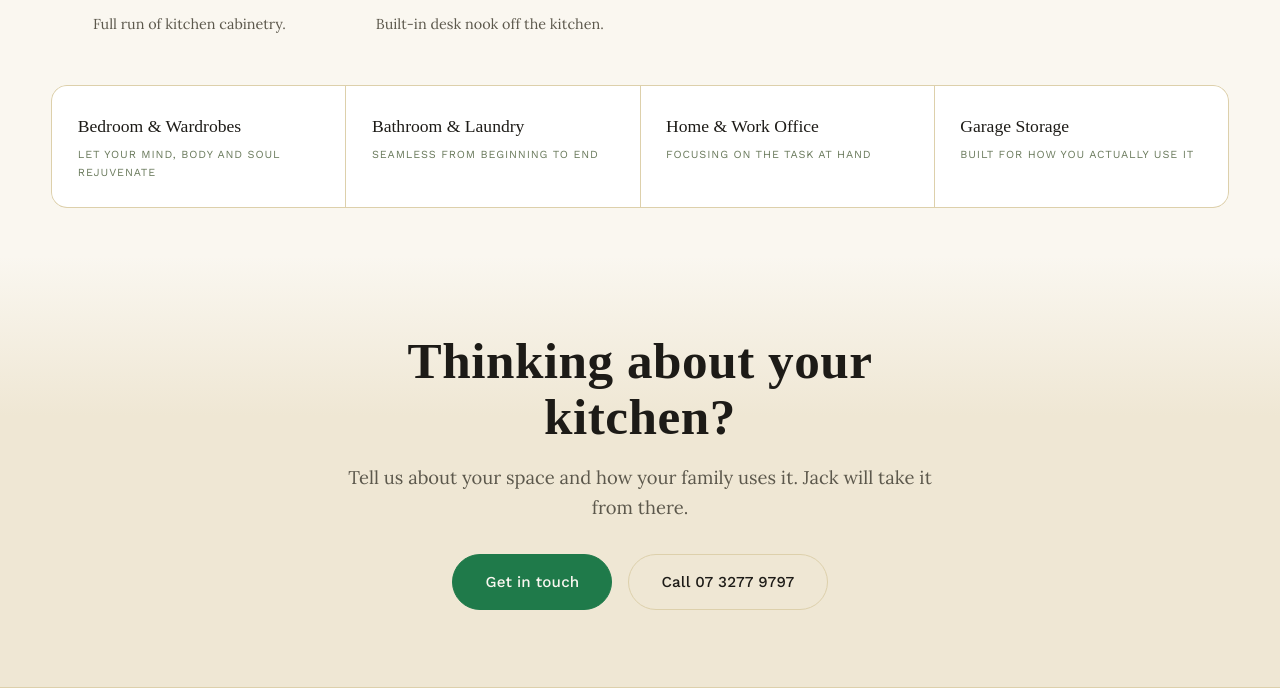
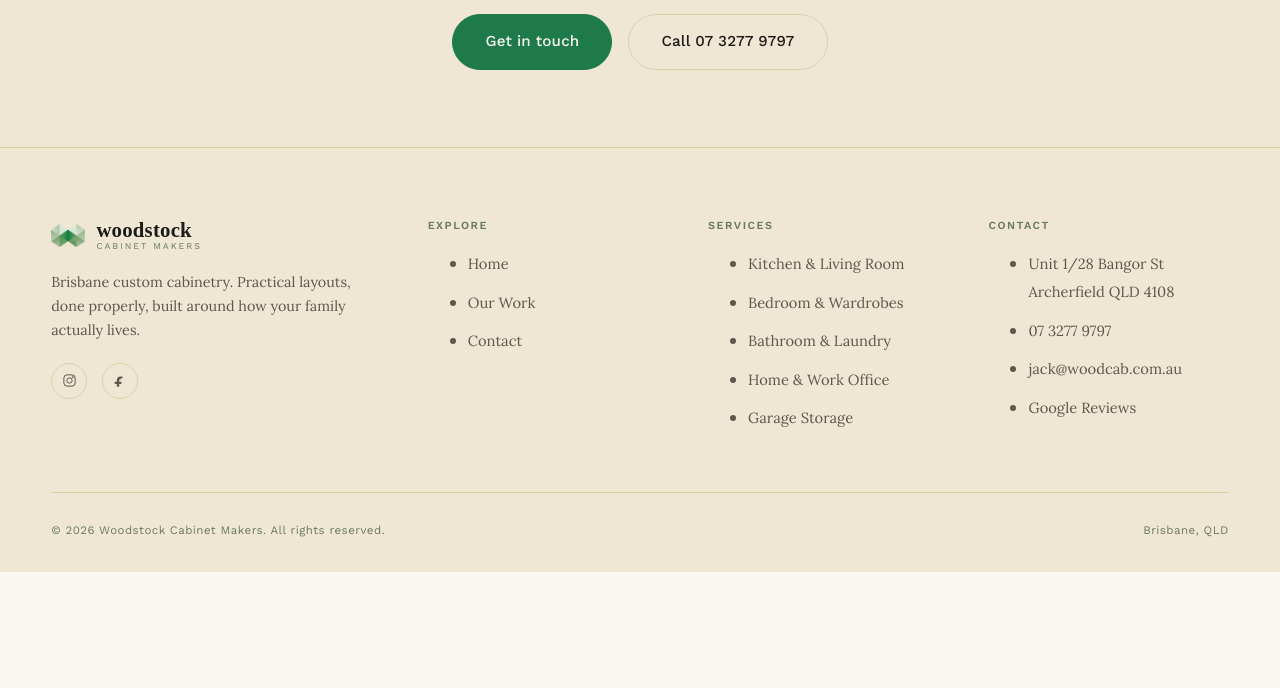
Before and after one commit to mostofanayem/Woodstock-cabinetmakers-website, a PHP site: page /services/kitchen-and-living-room.html in a window 1280 px wide. Shown: the part 3764-4452 px from the top of the page. After the commit the page ends 4336 px from the top, so only its background shows below. Run offline with PHP 8.4, Linux system fonts and the light colour scheme; some web fonts are replaced.

Commit message:
Clean up service pages: drop redundant project-cards/nav-grid, center headers
- Removed the "related projects" fitted-card row and the "other
  services" nav grid from all 5 service pages: the Kitchen & Living
  Room gallery already covers those projects directly, and the hub
  page at services/index.html already covers cross-navigation between
  categories, so both were redundant here. Where a page also had a
  testimonial blockquote or "coming soon" note in that section (
  bathroom-and-laundry, home-and-work-office, garage-storage), that
  content is kept.
- Removed the now-fully-unused .fitted-grid/.fitted-card and
  .service-nav-grid CSS (zero remaining HTML references).
- Centered the page-header (breadcrumb, title, lede) on all 6 service
  pages via a new .page-header--center modifier, rather than changing
  .page-header globally — project pages and 404 keep their existing
  left-aligned header.
- Kitchen & Living Room's cta-band heading updated to "Thinking about
  renovating your kitchen or living room?"

Co-Authored-By: Claude Sonnet 5 <noreply@anthropic.com>
Claude-Session: https://claude.ai/code/session_01N9CRESQwL9QJotFnvXfHQ1

```diff
--- a/404.html
+++ b/404.html
@@ -10,7 +10,7 @@
 <link rel="preconnect" href="https://fonts.googleapis.com">
 <link rel="preconnect" href="https://fonts.gstatic.com" crossorigin>
 <link href="https://fonts.googleapis.com/css2?family=Italiana&family=Lora:ital,wght@0,400..700;1,400..700&family=Work+Sans:wght@400;500;600;700&display=swap" rel="stylesheet">
-<link rel="stylesheet" href="assets/css/style.css?v=20261117">
+<link rel="stylesheet" href="assets/css/style.css?v=20261118">
 </head>
 <body>
 <header class="site-nav">
--- a/assets/css/style.css
+++ b/assets/css/style.css
@@ -738,6 +738,14 @@ a:hover > .img-frame::after, .project-card:hover .img-frame::after { opacity: 1;
 .breadcrumbs a:hover { color: var(--woodstock-green); }
 .breadcrumbs span { color: var(--hairline); }
 
+/* Service pages specifically — centered header, per request. */
+.page-header--center { text-align: center; }
+.page-header--center .breadcrumbs { justify-content: center; }
+.page-header--center h1 { margin-inline: auto; }
+.page-header--center .lede { margin-inline: auto; }
+.breadcrumbs a:hover { color: var(--woodstock-green); }
+.breadcrumbs span { color: var(--hairline); }
+
 .service-grid { display: grid; grid-template-columns: repeat(auto-fill, minmax(280px, 1fr)); gap: 2rem; }
 .service-card {
   background: var(--panel);
@@ -749,12 +757,6 @@ a:hover > .img-frame::after, .project-card:hover .img-frame::after { opacity: 1;
 .service-card h3 { font-size: 1.3rem; }
 .service-card p { font-size: 0.94rem; color: var(--ink-dim); }
 .service-card .project-card__link { margin-top: auto; opacity: 1; transform: none; }
-
-.service-nav-grid { display: grid; grid-template-columns: repeat(auto-fit, minmax(220px, 1fr)); gap: 1px; background: var(--hairline); border: 1px solid var(--hairline); border-radius: var(--radius); overflow: hidden; margin-top: 3rem; }
-.service-nav-grid a { background: var(--panel); padding: 1.6rem; display: flex; flex-direction: column; gap: 0.3rem; transition: background 0.25s var(--ease); }
-.service-nav-grid a:hover { background: rgba(31,122,74,0.06); }
-.service-nav-grid a strong { font-family: var(--font-display); font-size: 1.1rem; color: var(--ink); font-weight: 400; }
-.service-nav-grid a span { font-family: var(--font-label); font-size: 0.68rem; letter-spacing: 0.08em; text-transform: uppercase; color: var(--label); }
 
 /* Services hub — a full-width vertical list of individual cards, not a grid. */
 .service-list { display: flex; flex-direction: column; gap: 1rem; }
@@ -789,13 +791,6 @@ a:hover > .img-frame::after, .project-card:hover .img-frame::after { opacity: 1;
   .service-list__item { padding: 1.5rem; }
 }
 
-.fitted-grid { display: grid; grid-template-columns: repeat(auto-fill, minmax(260px, 1fr)); gap: 1.75rem; }
-.fitted-card { display: block; transition: transform 0.3s var(--ease); }
-.fitted-card:hover { transform: translateY(-5px); }
-.fitted-card .img-frame { aspect-ratio: 4 / 5; margin-bottom: 0.9rem; box-shadow: var(--shadow-sm); transition: box-shadow 0.3s var(--ease); }
-.fitted-card:hover .img-frame { box-shadow: var(--shadow-md); }
-.fitted-card h4 { font-size: 1.05rem; margin-bottom: 0.3rem; }
-.fitted-card .project-card__link { margin-top: 0.5rem; opacity: 1; transform: none; }
 .fitted-note { color: var(--label); font-family: var(--font-label); font-size: 0.78rem; letter-spacing: 0.04em; text-align: center; padding: 2.5rem 0; border: 1px dashed var(--hairline); border-radius: var(--radius); }
 
 .two-col { display: grid; grid-template-columns: 1.1fr 0.9fr; gap: clamp(2rem, 5vw, 4rem); align-items: start; }
--- a/index.html
+++ b/index.html
@@ -18,7 +18,7 @@
 <link rel="preconnect" href="https://fonts.googleapis.com">
 <link rel="preconnect" href="https://fonts.gstatic.com" crossorigin>
 <link href="https://fonts.googleapis.com/css2?family=Italiana&family=Lora:ital,wght@0,400..700;1,400..700&family=Work+Sans:wght@400;500;600;700&display=swap" rel="stylesheet">
-<link rel="stylesheet" href="assets/css/style.css?v=20261117">
+<link rel="stylesheet" href="assets/css/style.css?v=20261118">
 <script type="application/ld+json">
 {
   "@context": "https://schema.org",
@@ -350,7 +350,7 @@
   </div>
 </footer>
 
-<script src="assets/js/main.js?v=20261117"></script>
+<script src="assets/js/main.js?v=20261118"></script>
 <script>document.getElementById('year').textContent = new Date().getFullYear();</script>
 </body>
 </html>
--- a/projects/debbies-entertainment-kitchen-wardrobe.php
+++ b/projects/debbies-entertainment-kitchen-wardrobe.php
@@ -11,7 +11,7 @@
 <link rel="preconnect" href="https://fonts.googleapis.com">
 <link rel="preconnect" href="https://fonts.gstatic.com" crossorigin>
 <link href="https://fonts.googleapis.com/css2?family=Italiana&family=Lora:ital,wght@0,400..700;1,400..700&family=Work+Sans:wght@400;500;600;700&display=swap" rel="stylesheet">
-<link rel="stylesheet" href="../assets/css/style.css?v=20261117">
+<link rel="stylesheet" href="../assets/css/style.css?v=20261118">
 </head>
 <body>
 <a class="skip-link" href="#main">Skip to content</a>
@@ -131,7 +131,7 @@
   </div>
 </footer>
 
-<script src="../assets/js/main.js?v=20261117"></script>
+<script src="../assets/js/main.js?v=20261118"></script>
 <script>document.getElementById('year').textContent = new Date().getFullYear();</script>
 </body>
 </html>
--- a/projects/index.html
+++ b/projects/index.html
@@ -11,7 +11,7 @@
 <link rel="preconnect" href="https://fonts.googleapis.com">
 <link rel="preconnect" href="https://fonts.gstatic.com" crossorigin>
 <link href="https://fonts.googleapis.com/css2?family=Italiana&family=Lora:ital,wght@0,400..700;1,400..700&family=Work+Sans:wght@400;500;600;700&display=swap" rel="stylesheet">
-<link rel="stylesheet" href="../assets/css/style.css?v=20261117">
+<link rel="stylesheet" href="../assets/css/style.css?v=20261118">
 </head>
 <body>
 <a class="skip-link" href="#main">Skip to content</a>
@@ -175,7 +175,7 @@
   </div>
 </footer>
 
-<script src="../assets/js/main.js?v=20261117"></script>
+<script src="../assets/js/main.js?v=20261118"></script>
 <script>document.getElementById('year').textContent = new Date().getFullYear();</script>
 </body>
 </html>
--- a/projects/jennifers-queenslander-renovation.php
+++ b/projects/jennifers-queenslander-renovation.php
@@ -11,7 +11,7 @@
 <link rel="preconnect" href="https://fonts.googleapis.com">
 <link rel="preconnect" href="https://fonts.gstatic.com" crossorigin>
 <link href="https://fonts.googleapis.com/css2?family=Italiana&family=Lora:ital,wght@0,400..700;1,400..700&family=Work+Sans:wght@400;500;600;700&display=swap" rel="stylesheet">
-<link rel="stylesheet" href="../assets/css/style.css?v=20261117">
+<link rel="stylesheet" href="../assets/css/style.css?v=20261118">
 </head>
 <body>
 <a class="skip-link" href="#main">Skip to content</a>
@@ -131,7 +131,7 @@
   </div>
 </footer>
 
-<script src="../assets/js/main.js?v=20261117"></script>
+<script src="../assets/js/main.js?v=20261118"></script>
 <script>document.getElementById('year').textContent = new Date().getFullYear();</script>
 </body>
 </html>
--- a/projects/lisas-kitchen.php
+++ b/projects/lisas-kitchen.php
@@ -11,7 +11,7 @@
 <link rel="preconnect" href="https://fonts.googleapis.com">
 <link rel="preconnect" href="https://fonts.gstatic.com" crossorigin>
 <link href="https://fonts.googleapis.com/css2?family=Italiana&family=Lora:ital,wght@0,400..700;1,400..700&family=Work+Sans:wght@400;500;600;700&display=swap" rel="stylesheet">
-<link rel="stylesheet" href="../assets/css/style.css?v=20261117">
+<link rel="stylesheet" href="../assets/css/style.css?v=20261118">
 </head>
 <body>
 <a class="skip-link" href="#main">Skip to content</a>
@@ -131,7 +131,7 @@
   </div>
 </footer>
 
-<script src="../assets/js/main.js?v=20261117"></script>
+<script src="../assets/js/main.js?v=20261118"></script>
 <script>document.getElementById('year').textContent = new Date().getFullYear();</script>
 </body>
 </html>
--- a/projects/maries-fireplace-and-cabinetry.php
+++ b/projects/maries-fireplace-and-cabinetry.php
@@ -11,7 +11,7 @@
 <link rel="preconnect" href="https://fonts.googleapis.com">
 <link rel="preconnect" href="https://fonts.gstatic.com" crossorigin>
 <link href="https://fonts.googleapis.com/css2?family=Italiana&family=Lora:ital,wght@0,400..700;1,400..700&family=Work+Sans:wght@400;500;600;700&display=swap" rel="stylesheet">
-<link rel="stylesheet" href="../assets/css/style.css?v=20261117">
+<link rel="stylesheet" href="../assets/css/style.css?v=20261118">
 </head>
 <body>
 <a class="skip-link" href="#main">Skip to content</a>
@@ -131,7 +131,7 @@
   </div>
 </footer>
 
-<script src="../assets/js/main.js?v=20261117"></script>
+<script src="../assets/js/main.js?v=20261118"></script>
 <script>document.getElementById('year').textContent = new Date().getFullYear();</script>
 </body>
 </html>
--- a/services/index.html
+++ b/services/index.html
@@ -11,7 +11,7 @@
 <link rel="preconnect" href="https://fonts.googleapis.com">
 <link rel="preconnect" href="https://fonts.gstatic.com" crossorigin>
 <link href="https://fonts.googleapis.com/css2?family=Italiana&family=Lora:ital,wght@0,400..700;1,400..700&family=Work+Sans:wght@400;500;600;700&display=swap" rel="stylesheet">
-<link rel="stylesheet" href="../assets/css/style.css?v=20261117">
+<link rel="stylesheet" href="../assets/css/style.css?v=20261118">
 </head>
 <body>
 <a class="skip-link" href="#main">Skip to content</a>
@@ -55,7 +55,7 @@
 </header>
 
 <main id="main">
-  <div class="page-header wrap">
+  <div class="page-header page-header--center wrap">
     <p class="breadcrumbs"><a href="../index.html">Home</a><span>/</span>Services</p>
     <h1>Built around how you live, room by room.</h1>
   </div>
@@ -182,7 +182,7 @@
   </div>
 </footer>
 
-<script src="../assets/js/main.js?v=20261117"></script>
+<script src="../assets/js/main.js?v=20261118"></script>
 <script>document.getElementById('year').textContent = new Date().getFullYear();</script>
 </body>
 </html>
--- a/services/kitchen-and-living-room.html
+++ b/services/kitchen-and-living-room.html
@@ -11,7 +11,7 @@
 <link rel="preconnect" href="https://fonts.googleapis.com">
 <link rel="preconnect" href="https://fonts.gstatic.com" crossorigin>
 <link href="https://fonts.googleapis.com/css2?family=Italiana&family=Lora:ital,wght@0,400..700;1,400..700&family=Work+Sans:wght@400;500;600;700&display=swap" rel="stylesheet">
-<link rel="stylesheet" href="../assets/css/style.css?v=20261117">
+<link rel="stylesheet" href="../assets/css/style.css?v=20261118">
 </head>
 <body>
 <a class="skip-link" href="#main">Skip to content</a>
@@ -55,7 +55,7 @@
 </header>
 
 <main id="main">
-  <div class="page-header wrap">
+  <div class="page-header page-header--center wrap">
     <p class="breadcrumbs"><a href="../index.html">Home</a><span>/</span><a href="kitchen-and-living-room.html">Services</a><span>/</span>Kitchen &amp; Living Room</p>
     <h1>Loving on the heart of the home.</h1>
     <p class="lede">The kitchen is where the morning starts and the day quietly ends, the room every family ends up living in, whether it was designed for that or not. Every build starts the same way: a layout built around how your family actually cooks, stores and lives day to day, not what looks good in a photo.</p>
@@ -63,29 +63,6 @@
 
   <div class="section section--tight">
     <div class="wrap">
-      <div class="fitted-grid">
-        <a class="fitted-card" href="../projects/lisas-kitchen.php">
-          <div class="img-frame"><img src="../assets/img/photos/lisas-kitchen-main.jpg" alt="Lisa's kitchen" width="1200" height="1500"></div>
-          <h4>Lisa's Kitchen</h4>
-          <span class="project-card__link">More Details <svg viewBox="0 0 16 16" fill="none" stroke="currentColor" stroke-width="1.6" aria-hidden="true"><path d="M2 8h11M9 4l4 4-4 4"/></svg></span>
-        </a>
-        <a class="fitted-card" href="../projects/debbies-entertainment-kitchen-wardrobe.php">
-          <div class="img-frame"><img src="../assets/img/photos/debbies-project-main.jpg" alt="Debbie's kitchen, Toowong" width="1200" height="1500"></div>
-          <h4>Debbie's Kitchen &amp; Entertainment Wall</h4>
-          <span class="project-card__link">More Details <svg viewBox="0 0 16 16" fill="none" stroke="currentColor" stroke-width="1.6" aria-hidden="true"><path d="M2 8h11M9 4l4 4-4 4"/></svg></span>
-        </a>
-        <a class="fitted-card" href="../projects/maries-fireplace-and-cabinetry.php">
-          <div class="img-frame"><img src="../assets/img/photos/maries-fireplace-main.jpg" alt="Marie's living room cabinetry, Toowong" width="1200" height="1500"></div>
-          <h4>Marie's Fireplace &amp; Cabinetry</h4>
-          <span class="project-card__link">More Details <svg viewBox="0 0 16 16" fill="none" stroke="currentColor" stroke-width="1.6" aria-hidden="true"><path d="M2 8h11M9 4l4 4-4 4"/></svg></span>
-        </a>
-        <a class="fitted-card" href="../projects/jennifers-queenslander-renovation.php">
-          <div class="img-frame"><img src="../assets/img/photos/jennifers-reno-main.jpg" alt="Jennifer's kitchen, Queenslander renovation" width="1200" height="1500"></div>
-          <h4>Jennifer's Queenslander Kitchen</h4>
-          <span class="project-card__link">More Details <svg viewBox="0 0 16 16" fill="none" stroke="currentColor" stroke-width="1.6" aria-hidden="true"><path d="M2 8h11M9 4l4 4-4 4"/></svg></span>
-        </a>
-      </div>
-
       <div class="room-gallery">
         <button type="button" class="room-gallery__item" data-full="../assets/img/photos/gallery/lisas-kitchen/01.jpg" aria-label="View photo full screen">
           <div class="img-frame"><img src="../assets/img/photos/gallery/lisas-kitchen/01.jpg" alt="Lisa's kitchen opens straight onto the dining and living space" width="800" height="600" loading="lazy"></div>
@@ -240,19 +217,12 @@
           <p>Built-in desk nook off the kitchen.</p>
         </button>
       </div>
-
-      <div class="service-nav-grid">
-        <a href="bedroom-and-wardrobes.html"><strong>Bedroom &amp; Wardrobes</strong><span>Let your Mind, Body and Soul Rejuvenate</span></a>
-        <a href="bathroom-and-laundry.html"><strong>Bathroom &amp; Laundry</strong><span>Seamless from Beginning to End</span></a>
-        <a href="home-and-work-office.html"><strong>Home &amp; Work Office</strong><span>Focusing on the Task at Hand</span></a>
-        <a href="garage-storage.html"><strong>Garage Storage</strong><span>Built for how you actually use it</span></a>
-      </div>
     </div>
   </div>
 
   <section class="section cta-band">
     <div class="wrap">
-      <h2>Thinking about your kitchen?</h2>
+      <h2>Thinking about renovating your kitchen or living room?</h2>
       <p class="lede">Tell us about your space and how your family uses it. Jack will take it from there.</p>
       <div class="cta-band__actions">
         <a class="btn btn--solid" href="../index.html#contact">Get in touch</a>
@@ -292,7 +262,7 @@
   </div>
 </footer>
 
-<script src="../assets/js/main.js?v=20261117"></script>
+<script src="../assets/js/main.js?v=20261118"></script>
 <script>document.getElementById('year').textContent = new Date().getFullYear();</script>
 </body>
 </html>
```
Also changed, not shown: services/bathroom-and-laundry.html (+4 -18 lines), services/bedroom-and-wardrobes.html (+3 -27 lines), services/garage-storage.html (+3 -10 lines), services/home-and-work-office.html (+3 -10 lines).
